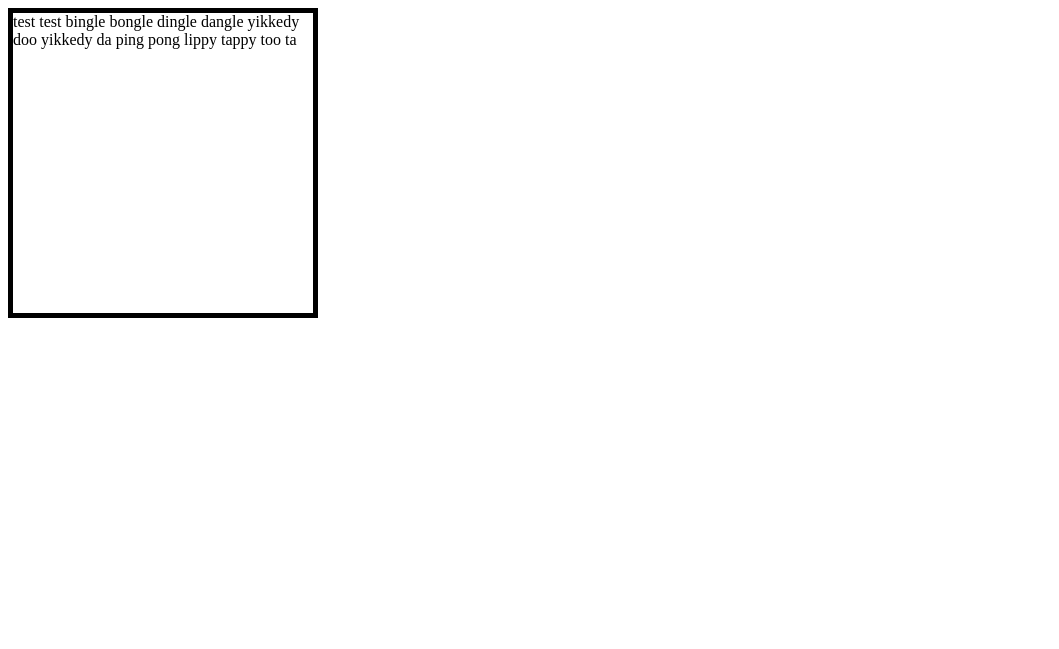
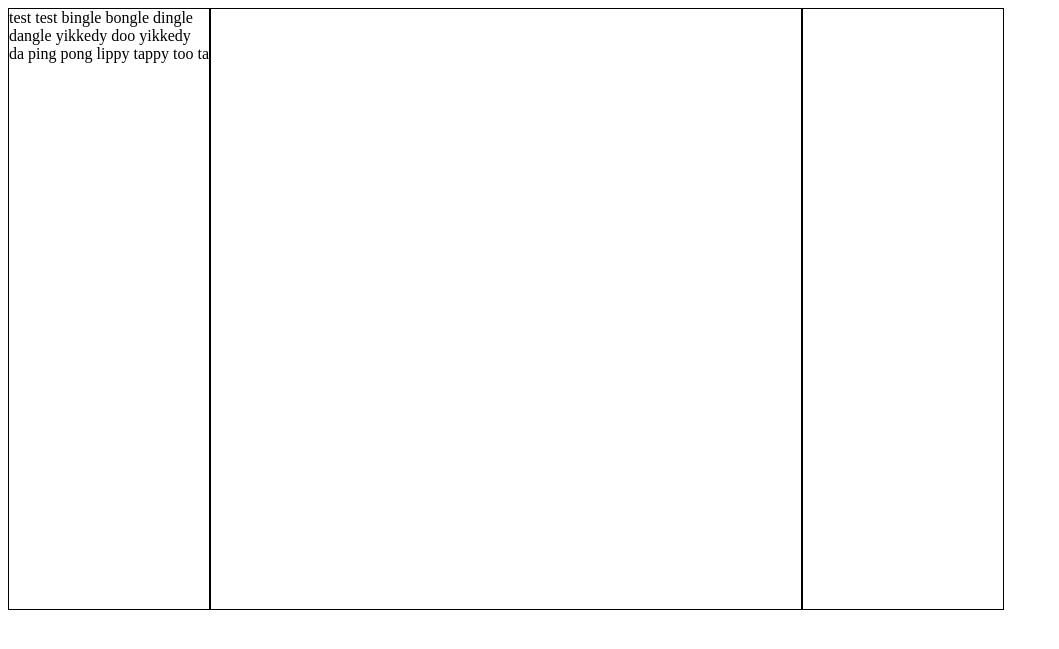
Before and after one commit to LeahA12/CMSC-433-Pokemon-Group-Project, a PHP site: page /pokemon_battle.php in a window 1280 px wide. Shown: the top 649 px of the page, without its empty margins (0-1059 px from the left). Run offline with PHP 8.4, Linux system fonts and the light colour scheme.

Commit message:
make base for battle box

```diff
--- a/pokemon_battle.php
+++ b/pokemon_battle.php
@@ -7,7 +7,13 @@
     </head>
     <body>
         <div class="box">
-            test test bingle bongle dingle dangle yikkedy doo yikkedy da ping pong lippy tappy too ta
+	        <div class="column left">
+            	test test bingle bongle dingle dangle yikkedy doo yikkedy da ping pong lippy tappy too ta
+	        </div>
+	        <div class="column middle">
+	        </div>
+	        <div class="column right">
+	        </div>
         </div>
     </body>
 </html>
--- a/style.css
+++ b/style.css
@@ -1,5 +1,19 @@
 .box {
-  border: 5px solid #000000;
-  width: 300px;
-  height: 300px;
+  width: 1000px;
+  height: 600px;
 }
+
+.column {
+  float: left;
+  height: 600px;
+  width: 600px;
+  border: 1px solid #000000;
+}
+
+.left, .right {
+  width: 20%;
+}
+
+.middle {
+  width: 59%;
+}
```
